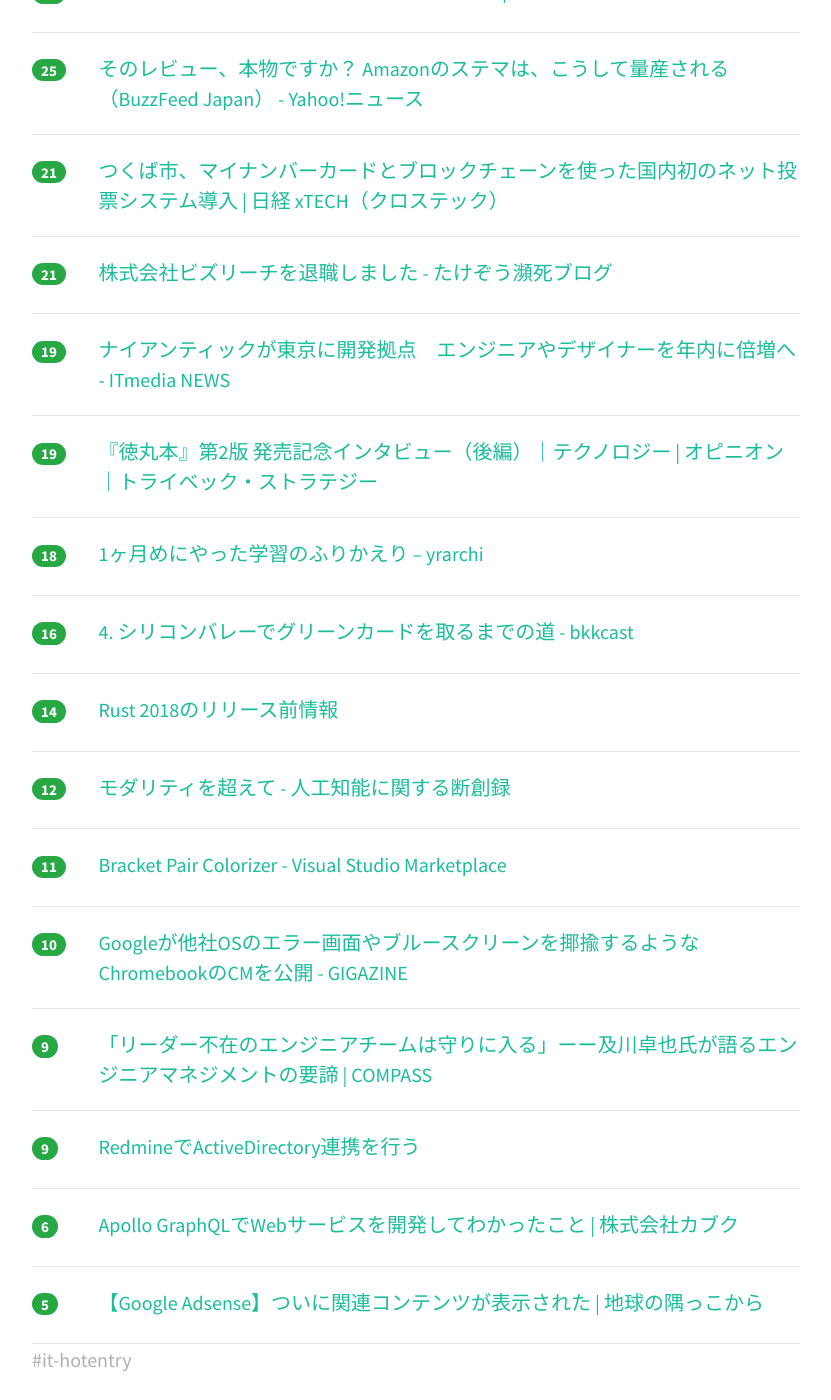
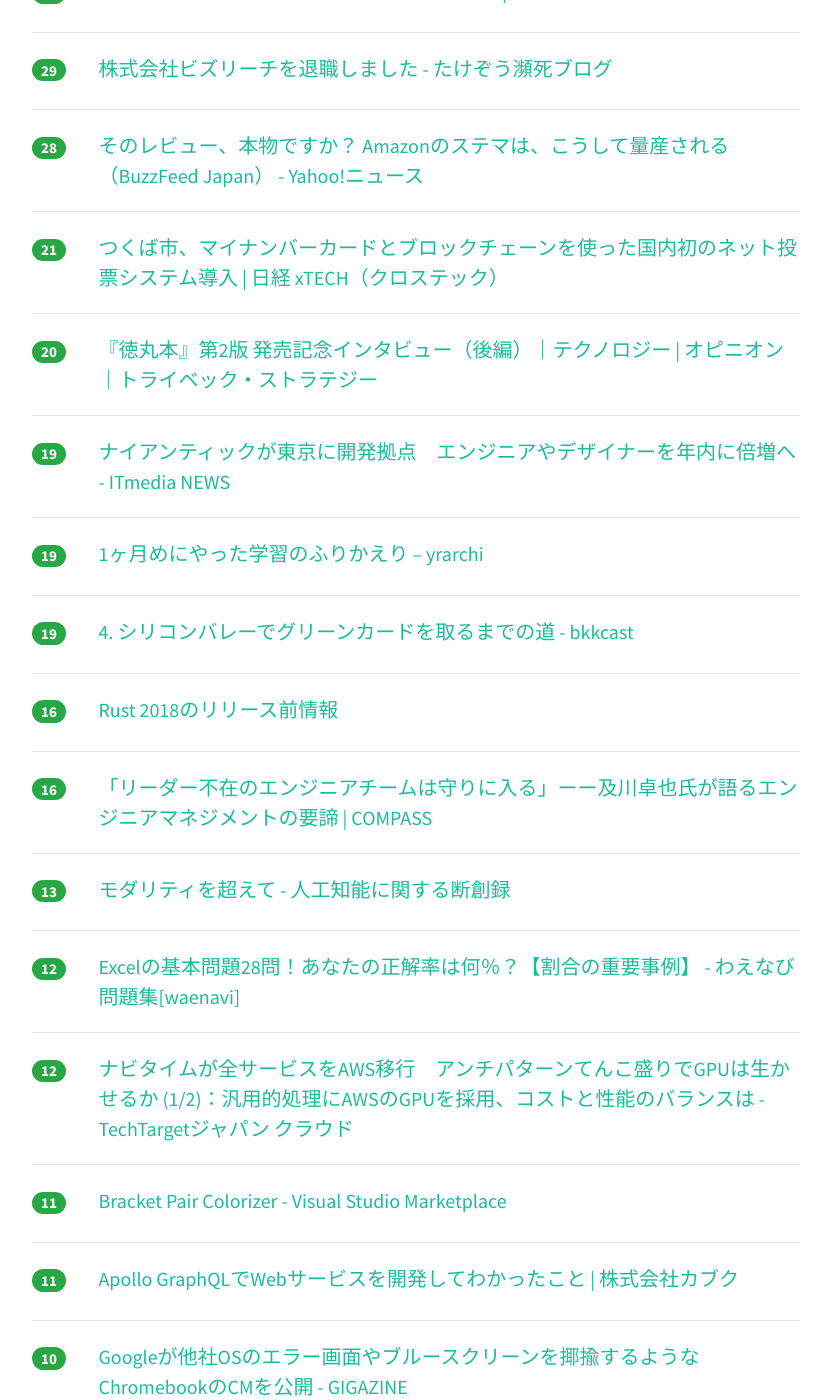
Before and after one commit to yatta47/hatena-matome-site, a Jekyll site: the page built from _posts/2018-08-01-hatena.md, in a window 1280 px wide and 1400 px high, scrolled down 419 px. Shown: the whole window, without its empty margins (224-1055 px from the left). Built offline with Jekyll 4.4.1, drawn with Linux system fonts in a browser that asks for light colours; nearby versions of some CDN libraries; some of the changed text lies outside the part shown.

Commit message:
Updated 2018-08-01

```diff
--- a/_posts/2018-08-01-hatena.md
+++ b/_posts/2018-08-01-hatena.md
@@ -1,18 +1,23 @@
 ---
 layout: post
 title:  "2018-08-01 はてぶIT"
-date:   2018-08-01 07:01:59
+date:   2018-08-01 08:02:11
 tags: [it-hotentry]
 ---
-16 件のデータあり
+23 件のデータあり
 
 <hr><div class="row">
-<div class="col-1"><span class="badge badge-pill badge-success h2">53</span></div>
+<div class="col-1"><span class="badge badge-pill badge-success h2">83</span></div>
 <div class="col-11"><a href='https://tech.nikkeibp.co.jp/atcl/nxt/news/18/02203/' target='_blank'>ソニー、ラズパイ対抗のマイコンボード発売 | 日経 xTECH（クロステック）</a></div>
 </div>
 <hr>
 <div class="row">
-<div class="col-1"><span class="badge badge-pill badge-success h2">25</span></div>
+<div class="col-1"><span class="badge badge-pill badge-success h2">29</span></div>
+<div class="col-11"><a href='http://takezoe.hatenablog.com/entry/2018/07/31/000000' target='_blank'>株式会社ビズリーチを退職しました - たけぞう瀕死ブログ</a></div>
+</div>
+<hr>
+<div class="row">
+<div class="col-1"><span class="badge badge-pill badge-success h2">28</span></div>
 <div class="col-11"><a href='https://headlines.yahoo.co.jp/hl?a=20180731-00010002-bfj-soci' target='_blank'>そのレビュー、本物ですか？ Amazonのステマは、こうして量産される（BuzzFeed Japan） - Yahoo!ニュース</a></div>
 </div>
 <hr>
@@ -22,8 +27,8 @@ tags: [it-hotentry]
 </div>
 <hr>
 <div class="row">
-<div class="col-1"><span class="badge badge-pill badge-success h2">21</span></div>
-<div class="col-11"><a href='http://takezoe.hatenablog.com/entry/2018/07/31/000000' target='_blank'>株式会社ビズリーチを退職しました - たけぞう瀕死ブログ</a></div>
+<div class="col-1"><span class="badge badge-pill badge-success h2">20</span></div>
+<div class="col-11"><a href='https://www.tribeck.jp/column/opinion/technology/20180730/' target='_blank'>『徳丸本』第2版 発売記念インタビュー（後編）｜テクノロジー | オピニオン｜トライベック・ストラテジー</a></div>
 </div>
 <hr>
 <div class="row">
@@ -33,27 +38,37 @@ tags: [it-hotentry]
 <hr>
 <div class="row">
 <div class="col-1"><span class="badge badge-pill badge-success h2">19</span></div>
-<div class="col-11"><a href='https://www.tribeck.jp/column/opinion/technology/20180730/' target='_blank'>『徳丸本』第2版 発売記念インタビュー（後編）｜テクノロジー | オピニオン｜トライベック・ストラテジー</a></div>
-</div>
-<hr>
-<div class="row">
-<div class="col-1"><span class="badge badge-pill badge-success h2">18</span></div>
 <div class="col-11"><a href='https://yrarchi.net/review_1month/' target='_blank'>1ヶ月めにやった学習のふりかえり – yrarchi</a></div>
 </div>
 <hr>
 <div class="row">
-<div class="col-1"><span class="badge badge-pill badge-success h2">16</span></div>
+<div class="col-1"><span class="badge badge-pill badge-success h2">19</span></div>
 <div class="col-11"><a href='https://bkkcast.me/004/' target='_blank'>4. シリコンバレーでグリーンカードを取るまでの道 - bkkcast</a></div>
 </div>
 <hr>
 <div class="row">
-<div class="col-1"><span class="badge badge-pill badge-success h2">14</span></div>
+<div class="col-1"><span class="badge badge-pill badge-success h2">16</span></div>
 <div class="col-11"><a href='https://qiita.com/garkimasera/items/1bc973eae60fe0c10210' target='_blank'>Rust 2018のリリース前情報</a></div>
 </div>
 <hr>
 <div class="row">
+<div class="col-1"><span class="badge badge-pill badge-success h2">16</span></div>
+<div class="col-11"><a href='http://compass.vision/oikawa1/' target='_blank'>「リーダー不在のエンジニアチームは守りに入る」ーー及川卓也氏が語るエンジニアマネジメントの要諦 | COMPASS</a></div>
+</div>
+<hr>
+<div class="row">
+<div class="col-1"><span class="badge badge-pill badge-success h2">13</span></div>
+<div class="col-11"><a href='http://aidiary.hatenablog.com/entry/20180731/1533028245' target='_blank'>モダリティを超えて - 人工知能に関する断創録</a></div>
+</div>
+<hr>
+<div class="row">
 <div class="col-1"><span class="badge badge-pill badge-success h2">12</span></div>
-<div class="col-11"><a href='http://aidiary.hatenablog.com/entry/20180731/1533028245' target='_blank'>モダリティを超えて - 人工知能に関する断創録</a></div>
+<div class="col-11"><a href='http://waenavi.hatenablog.jp/entry/20180715/1531627613' target='_blank'>Excelの基本問題28問！あなたの正解率は何％？【割合の重要事例】 - わえなび問題集[waenavi]</a></div>
+</div>
+<hr>
+<div class="row">
+<div class="col-1"><span class="badge badge-pill badge-success h2">12</span></div>
+<div class="col-11"><a href='http://techtarget.itmedia.co.jp/tt/news/1807/31/news05.html' target='_blank'>ナビタイムが全サービスをAWS移行　アンチパターンてんこ盛りでGPUは生かせるか (1/2)：汎用的処理にAWSのGPUを採用、コストと性能のバランスは - TechTargetジャパン クラウド</a></div>
 </div>
 <hr>
 <div class="row">
@@ -62,13 +77,18 @@ tags: [it-hotentry]
 </div>
 <hr>
 <div class="row">
+<div class="col-1"><span class="badge badge-pill badge-success h2">11</span></div>
+<div class="col-11"><a href='https://www.kabuku.co.jp/developers/develop-web-service-with-apollo-graphql' target='_blank'>Apollo GraphQLでWebサービスを開発してわかったこと | 株式会社カブク</a></div>
+</div>
+<hr>
+<div class="row">
 <div class="col-1"><span class="badge badge-pill badge-success h2">10</span></div>
 <div class="col-11"><a href='https://gigazine.net/news/20180731-new-chromebook-error-movie/' target='_blank'>Googleが他社OSのエラー画面やブルースクリーンを揶揄するようなChromebookのCMを公開 - GIGAZINE</a></div>
 </div>
 <hr>
 <div class="row">
-<div class="col-1"><span class="badge badge-pill badge-success h2">9</span></div>
-<div class="col-11"><a href='http://compass.vision/oikawa1/' target='_blank'>「リーダー不在のエンジニアチームは守りに入る」ーー及川卓也氏が語るエンジニアマネジメントの要諦 | COMPASS</a></div>
+<div class="col-1"><span class="badge badge-pill badge-success h2">10</span></div>
+<div class="col-11"><a href='https://fabcross.jp/category/make/sorepi/20180731_receipt_01.html' target='_blank'>20180731_receipt_01.html</a></div>
 </div>
 <hr>
 <div class="row">
@@ -77,8 +97,13 @@ tags: [it-hotentry]
 </div>
 <hr>
 <div class="row">
+<div class="col-1"><span class="badge badge-pill badge-success h2">8</span></div>
+<div class="col-11"><a href='https://pc.watch.impress.co.jp/docs/news/1135860.html' target='_blank'>このゲーミングノート、ゲーマーだけに使わせるのはもったいない！ ～「MSI GS65 Stealth Thin 8RF-007JP」 - PC Watch</a></div>
+</div>
+<hr>
+<div class="row">
 <div class="col-1"><span class="badge badge-pill badge-success h2">6</span></div>
-<div class="col-11"><a href='https://www.kabuku.co.jp/developers/develop-web-service-with-apollo-graphql' target='_blank'>Apollo GraphQLでWebサービスを開発してわかったこと | 株式会社カブク</a></div>
+<div class="col-11"><a href='https://japan.cnet.com/article/35123359/' target='_blank'>「iPhone」やウェアラブルが好調--アップル、4四半期連続の2ケタ増収 - CNET Japan</a></div>
 </div>
 <hr>
 <div class="row">
@@ -86,3 +111,13 @@ tags: [it-hotentry]
 <div class="col-11"><a href='https://trip44.tokyo/c/adsense201807/' target='_blank'>【Google Adsense】ついに関連コンテンツが表示された | 地球の隅っこから</a></div>
 </div>
 <hr>
+<div class="row">
+<div class="col-1"><span class="badge badge-pill badge-success h2">5</span></div>
+<div class="col-11"><a href='https://pc.watch.impress.co.jp/docs/news/1135876.html' target='_blank'>ユニットコム、スリム筐体採用の低価格デスクトップPC - PC Watch</a></div>
+</div>
+<hr>
+<div class="row">
+<div class="col-1"><span class="badge badge-pill badge-success h2">1</span></div>
+<div class="col-11"><a href='https://japan.cnet.com/article/35123327/' target='_blank'>GA technologies、AIによる図面入り不動産広告の自動読み取りに特許出願 - CNET Japan</a></div>
+</div>
+<hr>
```
